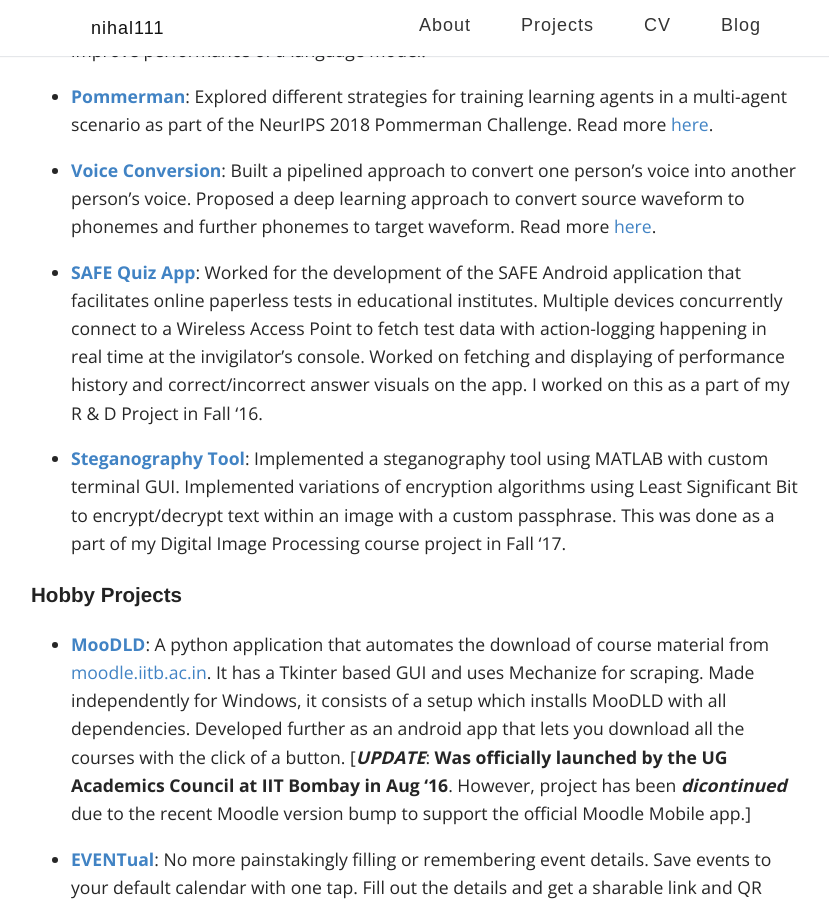
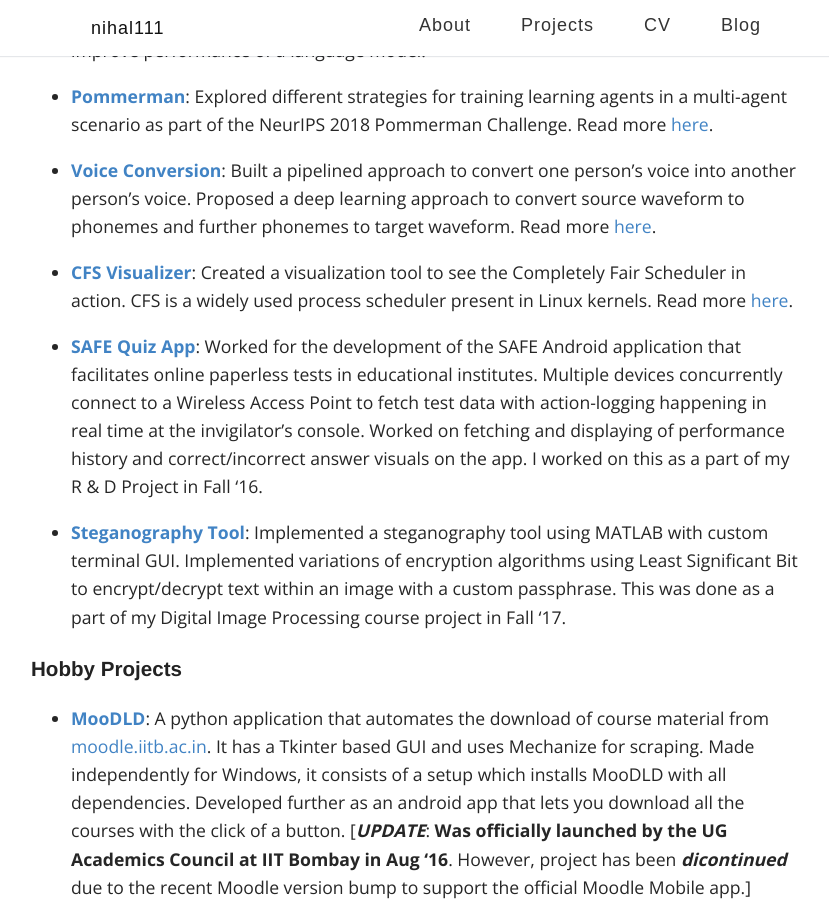
Before and after one commit to nihal111/nihal111.github.io, a Jekyll site: the page built from _pages/projects.md, in a window 1280 px wide and 900 px high, scrolled down 2113 px. Shown: the whole window, without its empty margins (224-1053 px from the left). Built offline with Jekyll 4.4.1, drawn with Linux system fonts in a browser that asks for light colours; some web fonts are replaced.

Commit message:
Added CFS blog

```diff
--- a/_pages/projects.md
+++ b/_pages/projects.md
@@ -39,6 +39,8 @@
 * [**Pommerman**][pommerman-blog]: Explored different strategies for training learning agents in a multi-agent scenario as part of the NeurIPS 2018 Pommerman Challenge. Read more [here][pommerman-blog].
 
 * [**Voice Conversion**][voice-conversion-blog]: Built a pipelined approach to convert one person’s voice into another person’s voice. Proposed a deep learning approach to convert source waveform to phonemes and further phonemes to target waveform. Read more [here][voice-conversion-blog].
+
+* [**CFS Visualizer**][CFS-visualizer-blog]: Created a visualization tool to see the Completely Fair Scheduler in action. CFS is a widely used process scheduler present in Linux kernels. Read more [here][CFS-visualizer-blog].
 
 * [**SAFE Quiz App**][SAFE Quiz App]: Worked for the development of the SAFE Android application that facilitates online paperless tests in educational institutes. Multiple devices concurrently connect to a Wireless Access Point to fetch test data with action-logging happening in real time at the invigilator’s console. Worked on fetching and displaying of performance history and correct/incorrect answer visuals on the app. I worked on this as a part of my R & D Project in Fall '16.
 
@@ -84,3 +86,4 @@
 [Steganography Tool]: https://github.com/nihal111/steganography
 [voice-conversion-blog]: https://nihal111.github.io/2018/04/30/voice-conversion.html
 [pommerman-blog]: https://nihal111.github.io/2018/11/25/pommerman-rl.html
+[CFS-visualizer-blog]: https://nihal111.github.io/2017/11/15/cfs-visualizer.html
```
Also changed, not shown: _posts/2017-11-15-cfs-visualizer.markdown (added, +29 -0 lines), 3 other files.
